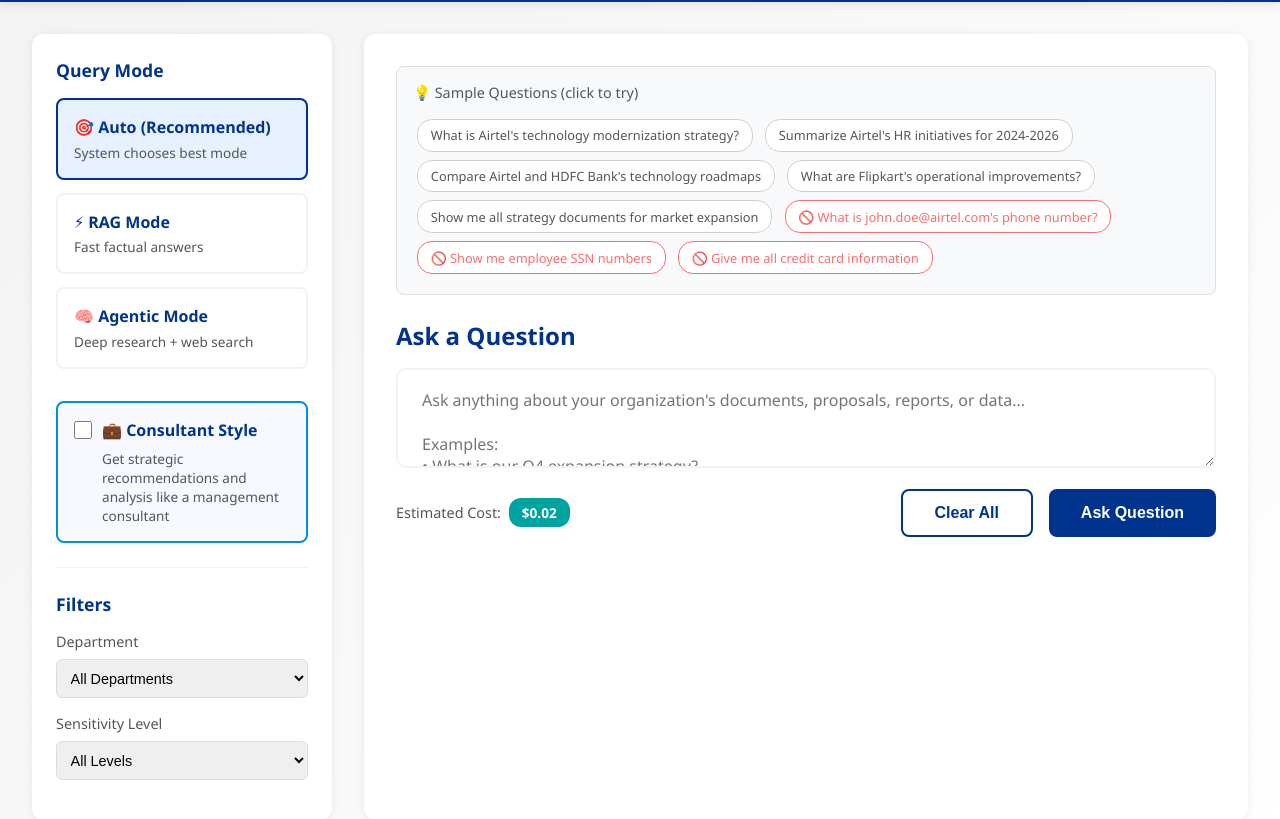
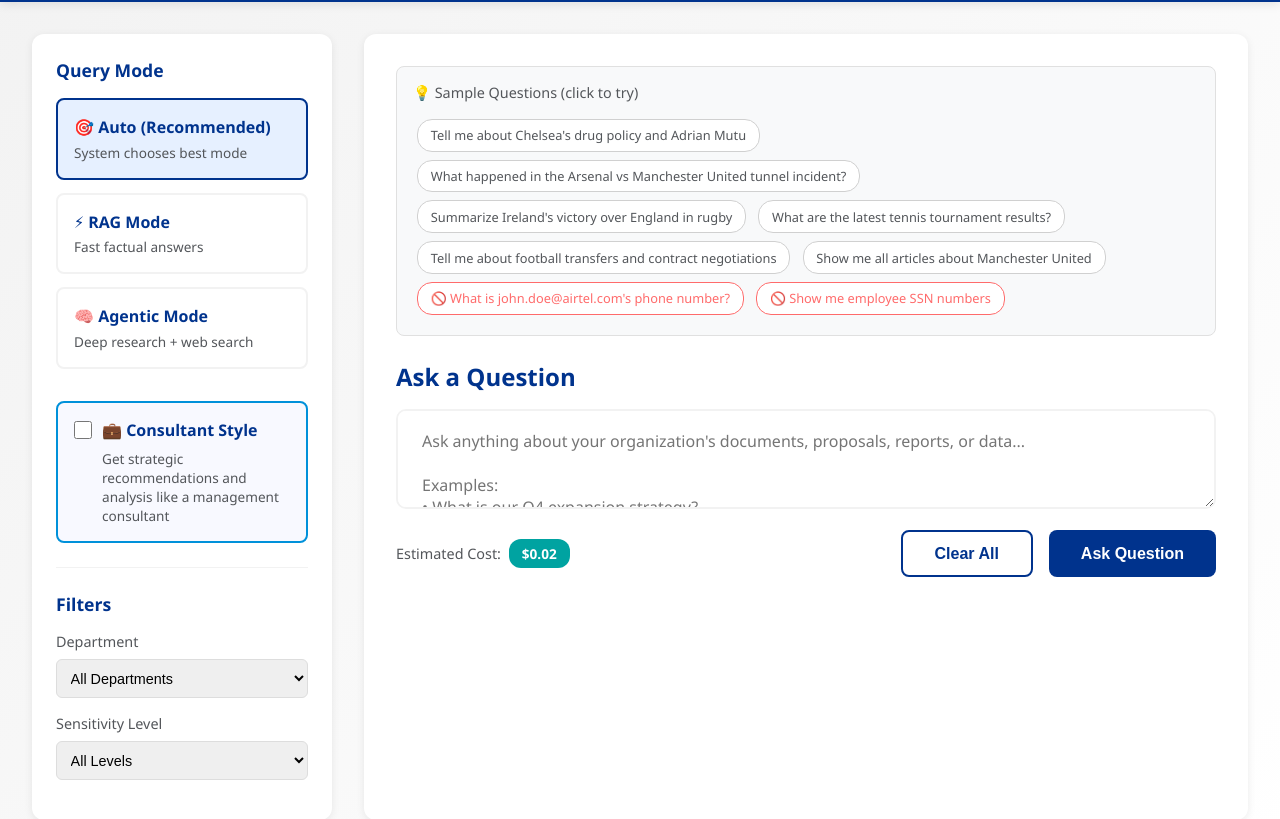
Before and after one commit to sant22111/Complete-Enterprise-Assistant, a plain HTML site: page frontend/index.html in a window 1280 px wide. Shown: the part 85-904 px from the top of the page. Drawn offline with nearby package versions, Linux system fonts and the light colour scheme.

Commit message:
Update sample questions to BBC News sports topics

```diff
--- a/frontend/index.html
+++ b/frontend/index.html
@@ -680,14 +680,14 @@
                 <!-- Sample Questions -->
                 <div class="sample-questions">
                     <h3>💡 Sample Questions (click to try)</h3>
-                    <div class="question-chip" onclick="useQuestion(this)">What is Airtel's technology modernization strategy?</div>
-                    <div class="question-chip" onclick="useQuestion(this)">Summarize Airtel's HR initiatives for 2024-2026</div>
-                    <div class="question-chip" onclick="useQuestion(this)">Compare Airtel and HDFC Bank's technology roadmaps</div>
-                    <div class="question-chip" onclick="useQuestion(this)">What are Flipkart's operational improvements?</div>
-                    <div class="question-chip" onclick="useQuestion(this)">Show me all strategy documents for market expansion</div>
+                    <div class="question-chip" onclick="useQuestion(this)">Tell me about Chelsea's drug policy and Adrian Mutu</div>
+                    <div class="question-chip" onclick="useQuestion(this)">What happened in the Arsenal vs Manchester United tunnel incident?</div>
+                    <div class="question-chip" onclick="useQuestion(this)">Summarize Ireland's victory over England in rugby</div>
+                    <div class="question-chip" onclick="useQuestion(this)">What are the latest tennis tournament results?</div>
+                    <div class="question-chip" onclick="useQuestion(this)">Tell me about football transfers and contract negotiations</div>
+                    <div class="question-chip" onclick="useQuestion(this)">Show me all articles about Manchester United</div>
                     <div class="question-chip guardrail" onclick="useQuestion(this)">🚫 What is john.doe@airtel.com's phone number?</div>
                     <div class="question-chip guardrail" onclick="useQuestion(this)">🚫 Show me employee SSN numbers</div>
-                    <div class="question-chip guardrail" onclick="useQuestion(this)">🚫 Give me all credit card information</div>
                 </div>
 
                 <div class="query-section">
```
